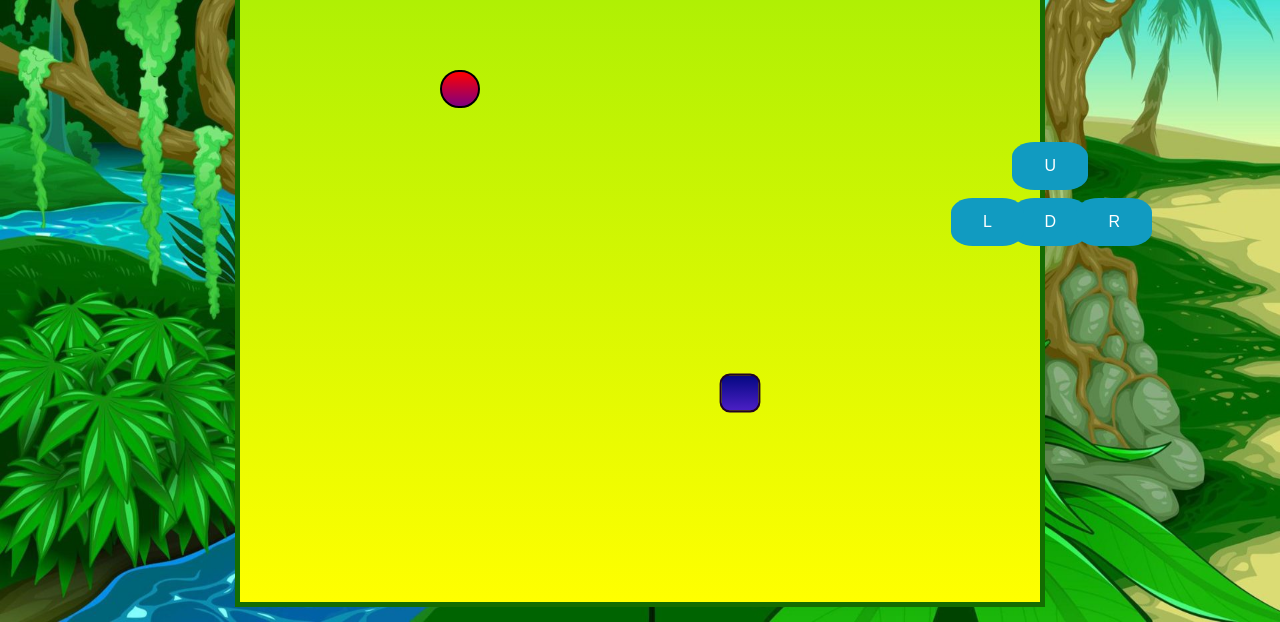
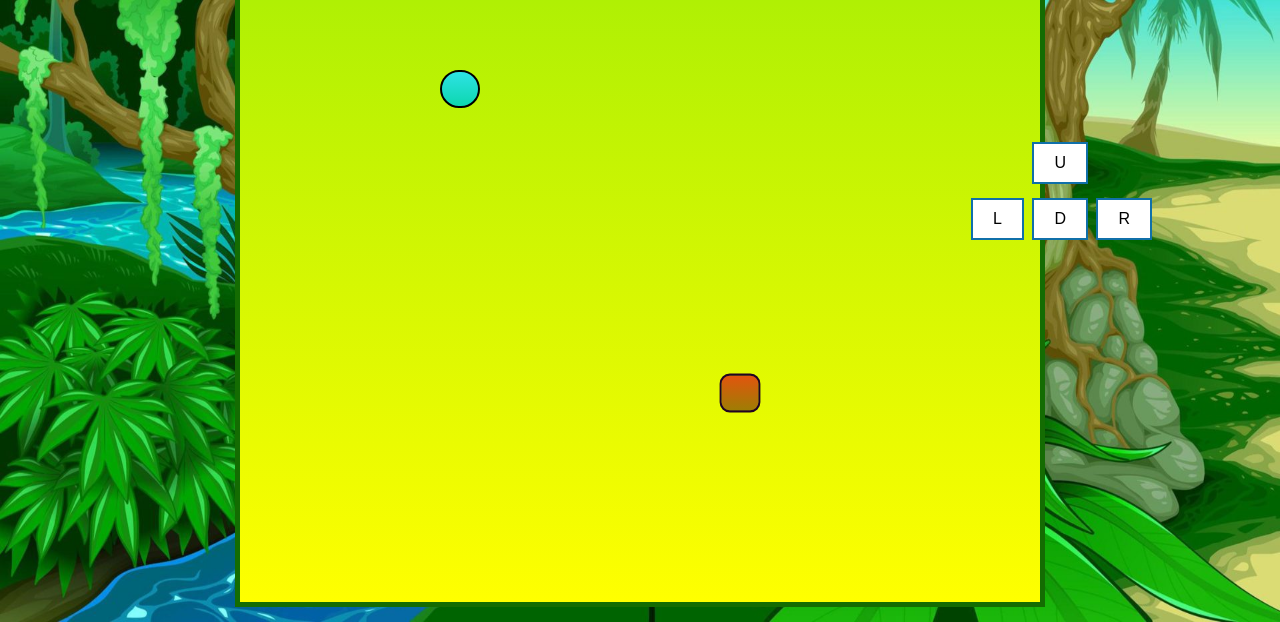
Before and after one commit to ravidiggi/ravidiggi.github.io, a plain HTML site: page SnacksO'Snake/index.html in a window 1280 px wide. Shown: the part 178-800 px from the top of the page. Drawn offline with Linux system fonts and the light colour scheme.

Commit message:
Update style.css

```diff
--- a/SnacksO'Snake/style.css
+++ b/SnacksO'Snake/style.css
@@ -43,34 +43,33 @@
 }
 
 .head {
-  background: linear-gradient(rgb(4, 8, 130), rgb(75, 31, 197));
+  background: linear-gradient(rgb(226, 85, 14), rgb(158, 125, 4));
   border: 2px solid rgb(34, 4, 34);
   transform: scale(1.02);
   border-radius: 10px;
 }
 
 .snake {
-  background-color: rgb(148, 17, 148);
+  background: linear-gradient(rgb(2, 23, 54), rgb(213, 141, 8));
   border: 0.25vmin solid rgb(245, 246, 240);
   border-radius: 10px;
 }
 
 .food {
-  background: linear-gradient(red, purple);
+  background: linear-gradient(rgb(46, 226, 229), rgb(13, 215, 175));
   border: 0.25vmin solid black;
   border-radius: 50px;
 }
 
 .btn {
-  border-radius: 30%;
-  background-color: #119bc1;
-  border: blue;
-  color: white;
-  padding: 15px 32px;
+  padding: 10px 20px;
   text-align: center;
-  text-decoration: none;
-  display: inline-block;
+
   font-size: 16px;
+
+  background-color: white;
+  color: black;
+  border: 2px solid #1070a9;
 }
 
 #u {
```
